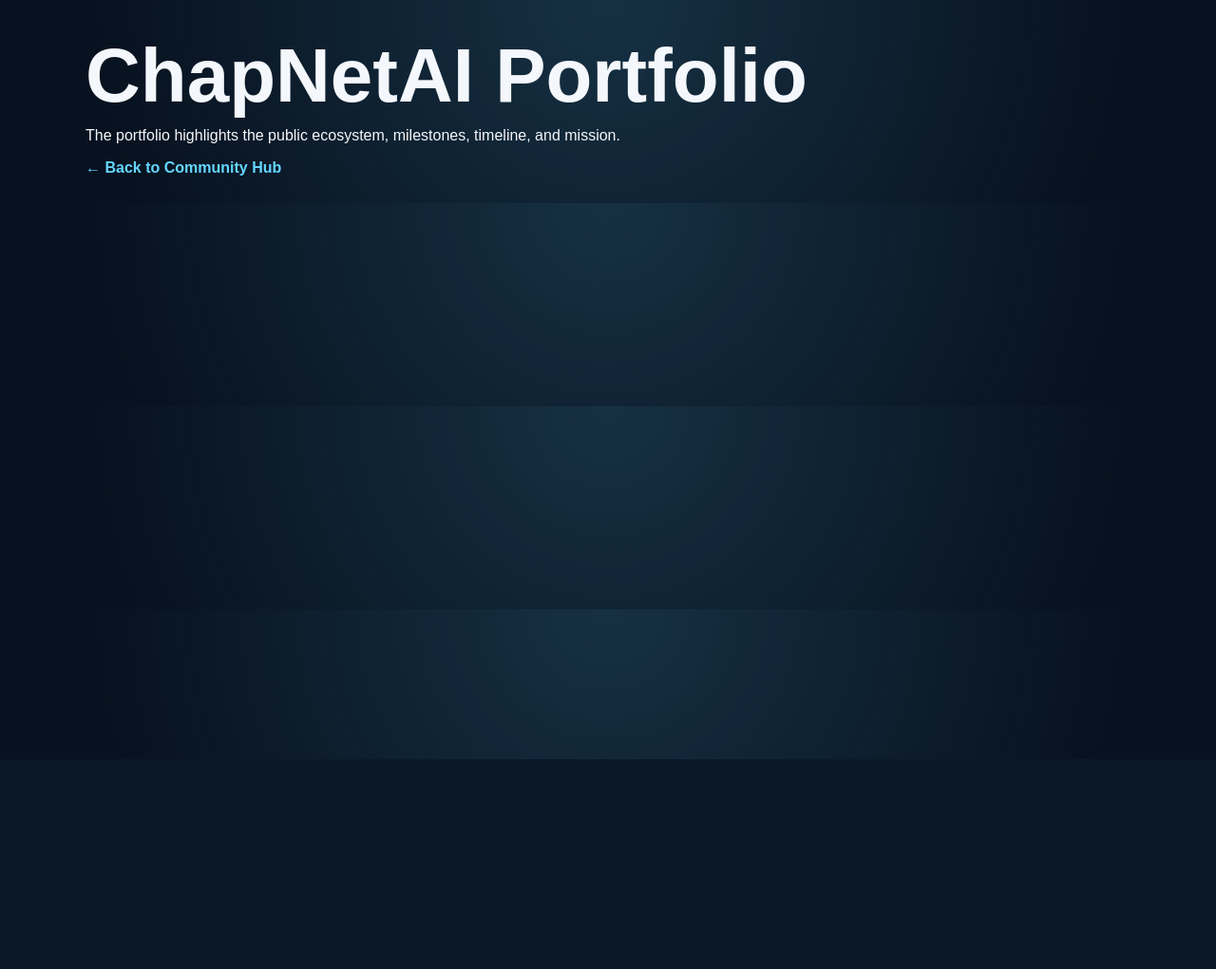
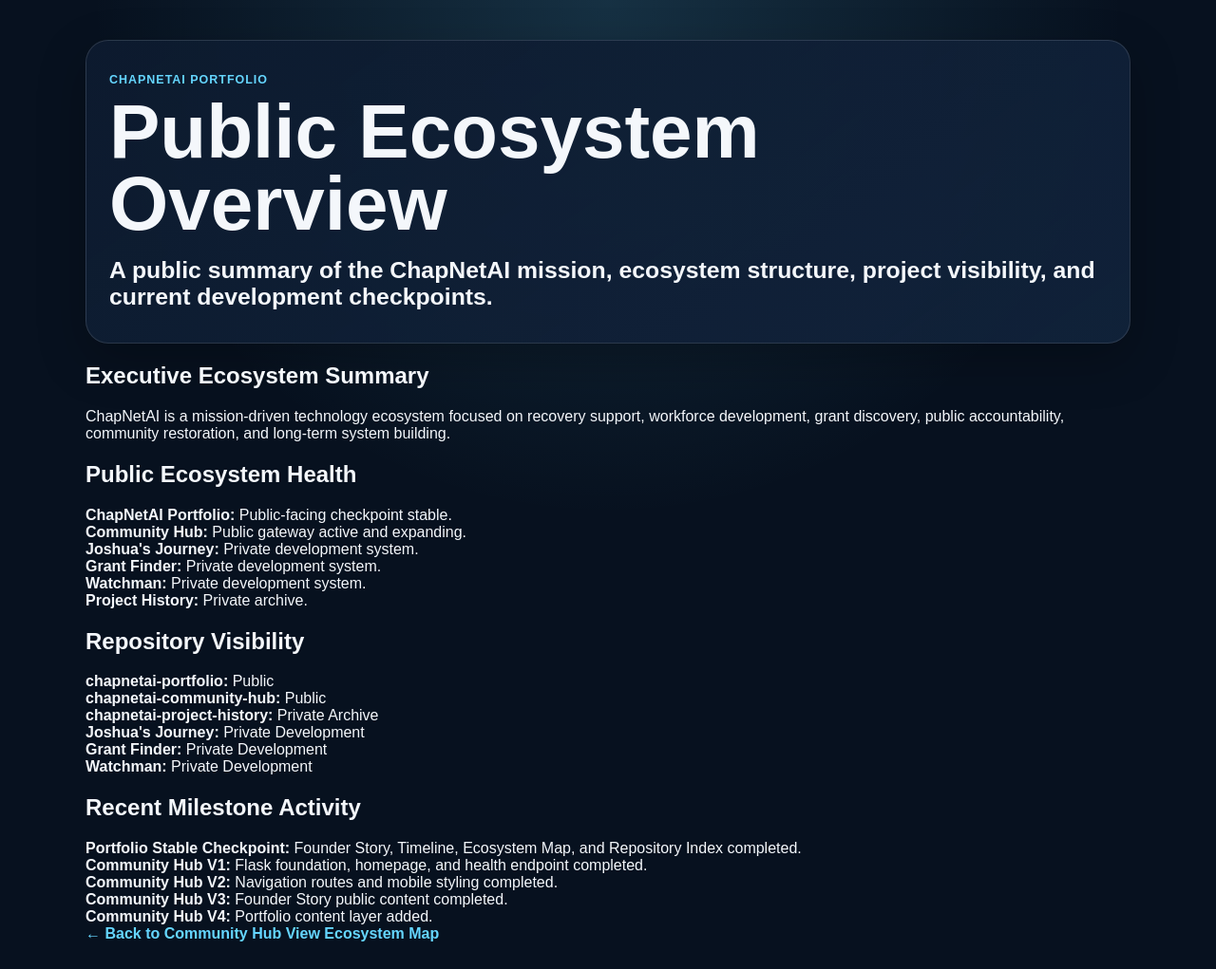
Before and after one commit to bigchap13/chapnetai-community-hub, a Flask app: page /portfolio in a window 1280 px wide. Shown: the whole page at 95% size. Before the commit the page ends 800 px from the top, so only its background shows below. Run offline with Flask 3, Linux system fonts and the light colour scheme.

Commit message:
Add Community Hub portfolio content layer

```diff
--- a/templates/portfolio.html
+++ b/templates/portfolio.html
@@ -1,14 +1,68 @@
 <!DOCTYPE html>
-<html>
+<html lang="en">
 <head>
-<title>Portfolio</title>
-<link rel="stylesheet" href="/static/style.css">
+    <meta charset="UTF-8">
+    <title>Portfolio | ChapNetAI Community Hub</title>
+    <meta name="viewport" content="width=device-width, initial-scale=1.0">
+    <link rel="stylesheet" href="/static/style.css">
 </head>
 <body>
-<div class="page">
-<h1>ChapNetAI Portfolio</h1>
-<p>The portfolio highlights the public ecosystem, milestones, timeline, and mission.</p>
-<a href="/">← Back to Community Hub</a>
-</div>
+    <main class="page content-page">
+        <section class="hero light-hero">
+            <p class="eyebrow">ChapNetAI Portfolio</p>
+            <h1>Public Ecosystem Overview</h1>
+            <p class="tagline">
+                A public summary of the ChapNetAI mission, ecosystem structure, project visibility, and current development checkpoints.
+            </p>
+        </section>
+
+        <section class="content-card">
+            <h2>Executive Ecosystem Summary</h2>
+            <p>
+                ChapNetAI is a mission-driven technology ecosystem focused on recovery support, workforce development,
+                grant discovery, public accountability, community restoration, and long-term system building.
+            </p>
+        </section>
+
+        <section class="content-card">
+            <h2>Public Ecosystem Health</h2>
+            <div class="mission-list">
+                <div><strong>ChapNetAI Portfolio:</strong> Public-facing checkpoint stable.</div>
+                <div><strong>Community Hub:</strong> Public gateway active and expanding.</div>
+                <div><strong>Joshua's Journey:</strong> Private development system.</div>
+                <div><strong>Grant Finder:</strong> Private development system.</div>
+                <div><strong>Watchman:</strong> Private development system.</div>
+                <div><strong>Project History:</strong> Private archive.</div>
+            </div>
+        </section>
+
+        <section class="content-card">
+            <h2>Repository Visibility</h2>
+            <div class="mission-list">
+                <div><strong>chapnetai-portfolio:</strong> Public</div>
+                <div><strong>chapnetai-community-hub:</strong> Public</div>
+                <div><strong>chapnetai-project-history:</strong> Private Archive</div>
+                <div><strong>Joshua's Journey:</strong> Private Development</div>
+                <div><strong>Grant Finder:</strong> Private Development</div>
+                <div><strong>Watchman:</strong> Private Development</div>
+            </div>
+        </section>
+
+        <section class="content-card">
+            <h2>Recent Milestone Activity</h2>
+            <div class="mission-list">
+                <div><strong>Portfolio Stable Checkpoint:</strong> Founder Story, Timeline, Ecosystem Map, and Repository Index completed.</div>
+                <div><strong>Community Hub V1:</strong> Flask foundation, homepage, and health endpoint completed.</div>
+                <div><strong>Community Hub V2:</strong> Navigation routes and mobile styling completed.</div>
+                <div><strong>Community Hub V3:</strong> Founder Story public content completed.</div>
+                <div><strong>Community Hub V4:</strong> Portfolio content layer added.</div>
+            </div>
+        </section>
+
+        <nav class="page-actions">
+            <a class="button-link" href="/">← Back to Community Hub</a>
+            <a class="button-link secondary" href="/ecosystem-map">View Ecosystem Map</a>
+        </nav>
+    </main>
 </body>
 </html>
```
Also changed, not shown: 1 other file.
